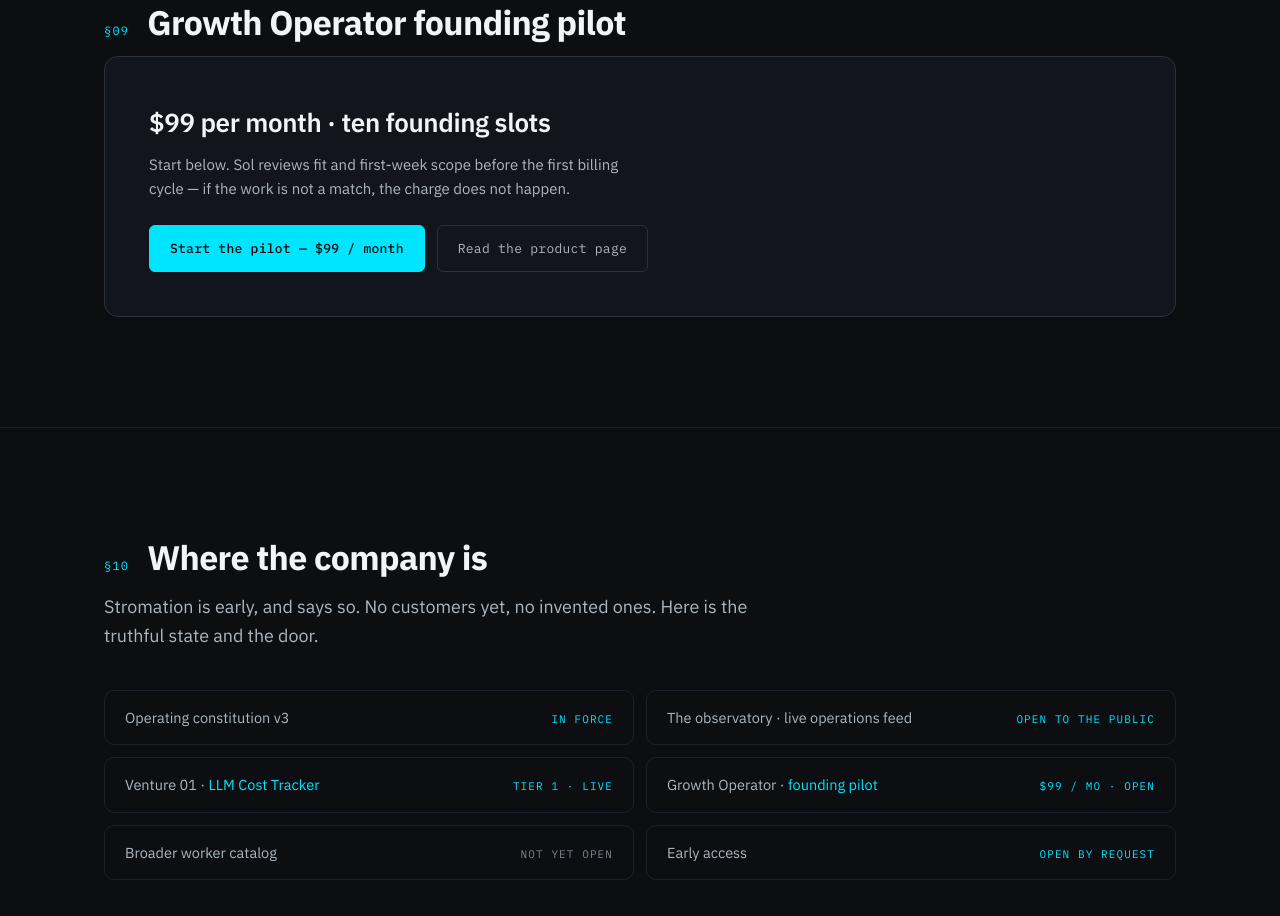
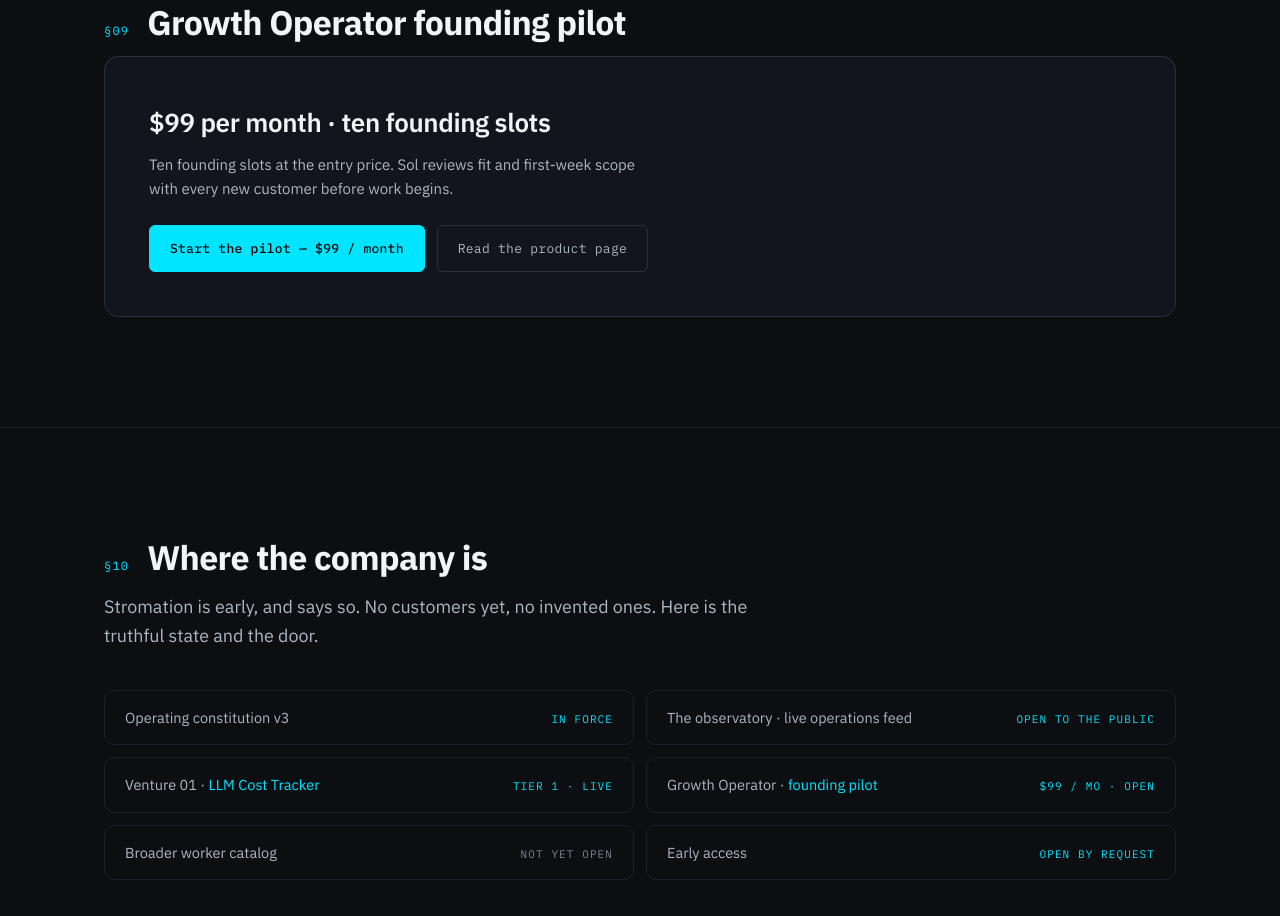
Before and after one commit to dariusstrongman/stromation-site, a plain HTML site: page index.html in a window 1280 px wide. Shown: the part 8603-9519 px from the top of the page. Drawn offline with Linux system fonts and the light colour scheme.

Commit message:
fix: remove absolute billing promise — replace with factual process statement
Gatekeeper flagged 'if the work is not a match, the charge does not happen'
as an unsupported absolute claim. Replaced with 'Sol reviews fit and
first-week scope with every new customer before work begins.' — a policy
statement with no billing guarantee that isn't yet demonstrated.

Pricing decision row 1bbb2856-7a25-4fa9-a0bd-a4d2387e332b on file.

```diff
--- a/index.html
+++ b/index.html
@@ -853,7 +853,7 @@ footer a:hover{color:var(--cyan)}
       <h2>Growth Operator founding pilot</h2></div>
     <div class="contact rise">
       <h3>$99 per month · ten founding slots</h3>
-      <p>Start below. Sol reviews fit and first-week scope before the first billing cycle — if the work is not a match, the charge does not happen.</p>
+      <p>Ten founding slots at the entry price. Sol reviews fit and first-week scope with every new customer before work begins.</p>
       <div class="cta-row"><a class="btn solid" href="https://buy.stripe.com/bJe5kFecE7KF1L29zC5wI0A">Start the pilot — $99 / month</a><a class="btn quiet" href="/growth-operator/">Read the product page</a></div>
     </div>
   </div>
```
